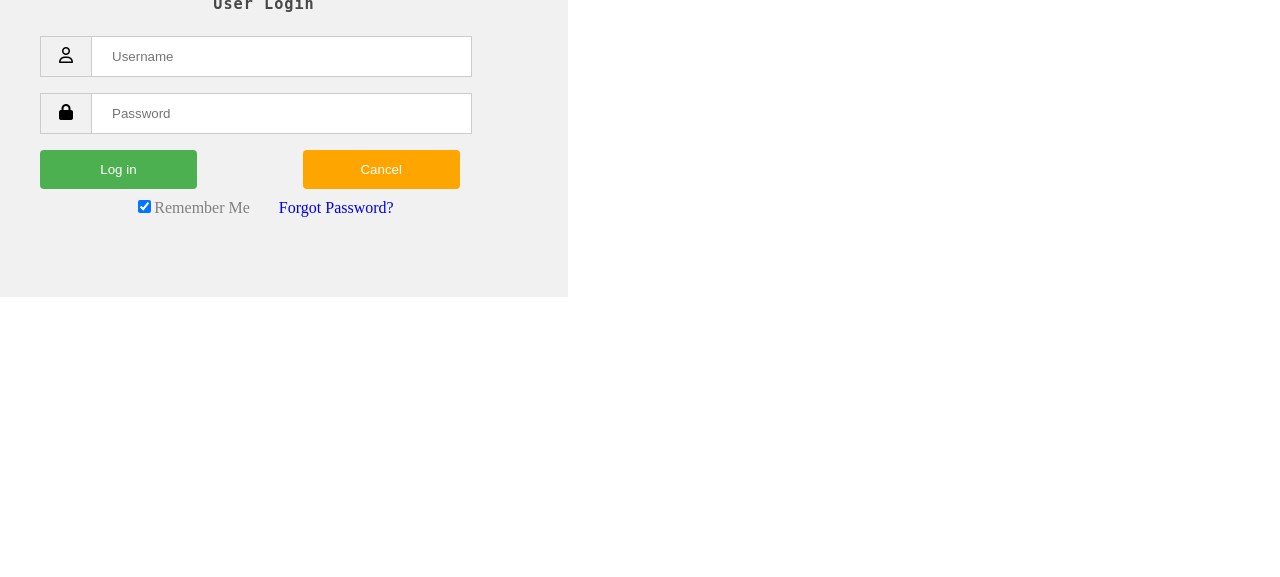
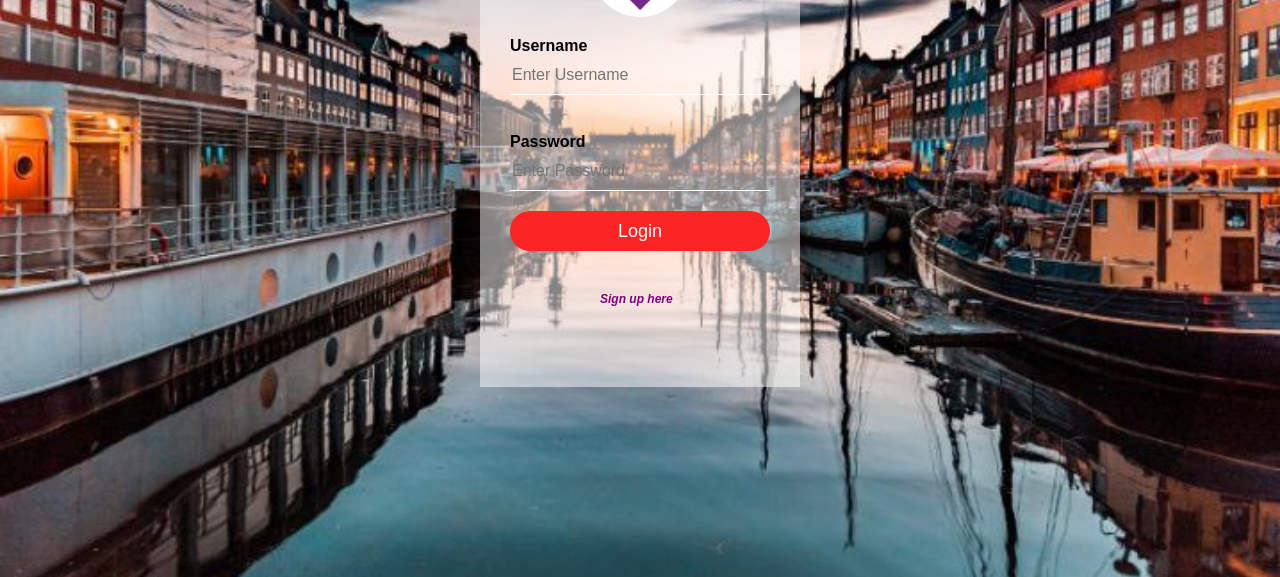
Before and after one commit to eRiickdev/Teamcopenhagenfrontend, a PHP site: page / in a window 1280 px wide. Shown: the part 223-800 px from the top of the page. Run offline with PHP 8.4, Linux system fonts and the light colour scheme; some libraries are stand-ins or nearby versions.

Commit message:
renamed loginpage to index

```diff
--- a/index.html
+++ b/index.html
@@ -1,157 +1,57 @@
-<!DOCTYPE html>
-
-<html>
+<html lang="en">
 <head>
     <meta charset="UTF-8">
-      <title>Log in Demo</title>
-      <script src="https://kit.fontawesome.com/64f240fcea.js"></script>
-</head>
-<style>
+    <meta name="viewport" content="width=device-width, initial-scale=1.0">
+    <meta http-equiv="X-UA-Compatible" content="ie=edge">
+    <title>Login Form Design</title>
+    <link rel="stylesheet" type="text/css" href="style1.css">
+    <script type="text/javascript">
+        function validate() {
+            var uname = document.getElementById("uname");
+            var password = document.getElementById("pass");
 
-      input[type=text], input[type=password] {
-            display: inline-block;
-            border: 1px solid #ccc;
-            padding: 12px 20px;
-            width: 85%;
-            margin: 8px 0 ;
-            box-sizing: border-box;
+            if (uname.value.trim() == "") {
+                  alert("Blank Username");
+
+                return false;
             }
 
-      .login-session{
-            letter-spacing: 1px;
-            text-align: center;
-            font-family: monospace;
-            opacity: 0.7;
+            else if (password.value.trim() == "") {
+                alert("Blank Password");
+                // pass.style.border = "solid 3px red";
+                return false;
             }
 
-      .btn{
-            background-color: #4CAF50;
-            color: #fff;
-            border: 0;
-            padding: 12px 20px;
-            cursor: pointer;
-            margin: 8px 0;
-            width:35%;
-            border-radius: 4px;
+            else if (password.value.trim().length < 5)
+             {
+                alert("Password should be at least 5 characters");
                 }
 
-      .btn:hover{
-            opacity: 0.8;
-            border: 0;
+
+            else {
+                return true;
             }
 
-      .btn-default{
-            background-color: orange;
-            margin-left:102px;
-      }
-
-      .container{
-            margin:0;
-            width: 70%;
-            padding: 40px 80px 80px 40px;
-            background-color: #f1f1f1;
-      }
-
-      span{
-            border: 1px solid #ccc;
-            border-right: 0;
-            padding: 10px 18px 12px 18px;
-      }
-
-      a{
-            text-decoration: none;
-            margin-left:15px;
 
         }
+    </script>
+</head>
+<body>
+    <div class="loginbox">
+        <img src="Team Copenhagen.jpg" class="avatar">
 
-      label{
-            color: grey;
-            margin-top: 12px;
-            margin-right: 10px;
-      }
+        <form onsubmit="return validate()" ;>
+            <p style="color: black">Username</p>
+            <input id="uname" type="text" name="" placeholder="Enter Username"/>
+            <label id="lbluser" style="color:red; visibility: hidden;">Invalid</label>
+            <p style="color: black">Password</p>
+            <input id="pass" type="password" name="" placeholder="Enter Password">
+            <input type="submit" name="" value="Login"><br><br>
 
-      .img-container{
-            text-align: center;
-            margin: 24px 0 12px 0;
-      }
-
-      .avatar{
-            border-radius: 100%;
-            width: 40%;
-      }
-
-      em{
-            float: right;
-            margin-right: 35px;
-            color: #E05C65;
-      }
-
-      form{
-            width: 50%;
-            height: 100%;
-      }
-
-      body{ margin: 0 auto; }
-
-      @media(max-width: 1200px){
-            .btn{
-                  width:100%;
-            }
-            .btn-default{
-                  margin-left: 0;
-            }
-            form{
-                  width: 50%;
-            }
-            input[type=text], input[type=password]{
-                  width: 92%;
-            }
-            .container{
-                  padding: 40px 40px;
-                  width: 100%;
-                  margin: 0;
-            }
-      }
-       @media(max-width: 800px){
-            input[type=text], input[type=password]{
-                  width: 85%;
-            }
-
-       }
-
-</style>
-<body>
-<form>
-      <div class="container">
-            <div class="img-container">
-                  <img src="./img_avatar2.png" alt="Avatar" class="avatar">
-            </div>
-            <div class="login-session" style="align:center"><h3>User Login</h3></div>
-
-            <div class="form-group">
-                  <em class="validity"></em>
-                  <span><i class="far fa-user"></i></span><input name="userName" type="text" placeholder="Username" required />
-            </div>
-
-            <div class="form-group">
-                  <em class="validity"></em>
-                  <span><i class="fas fa-lock"></i></span><input name="password" type="password" id="password" placeholder="Password" />
-            </div>
-
-            <button type="submit" class="btn">Log in</button>
-            <button class="btn btn-default">Cancel</button>
-
-            <div class="form-group">
-                  <center><label><input type="checkbox" checked="checked">Remember Me</label>
-                  <a href="#">Forgot Password?</a></center>
-            </div>
-      </div>
+            <a href="register.html"  style="color: purple" ><i> &nbsp;&nbsp;&nbsp;&nbsp;&nbsp;&nbsp;&nbsp;&nbsp;&nbsp;&nbsp;
+                &nbsp;&nbsp;&nbsp;&nbsp;&nbsp;&nbsp;&nbsp;&nbsp;&nbsp;&nbsp;&nbsp;&nbsp;&nbsp;&nbsp;&nbsp;&nbsp;<b>Sign up here</b></i> </a>
         </form>
 
-
+    </div>
 </body>
-
-<script>
-      //Javascript Goes here!!!
-</script>
 </html>
```
Also changed, not shown: register.css (+11 -0 lines). Lines whose indentation alone changed are shown as unchanged.
